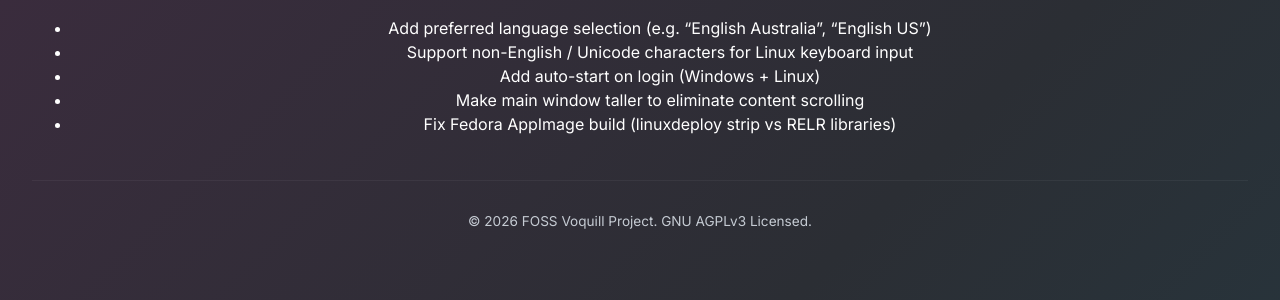
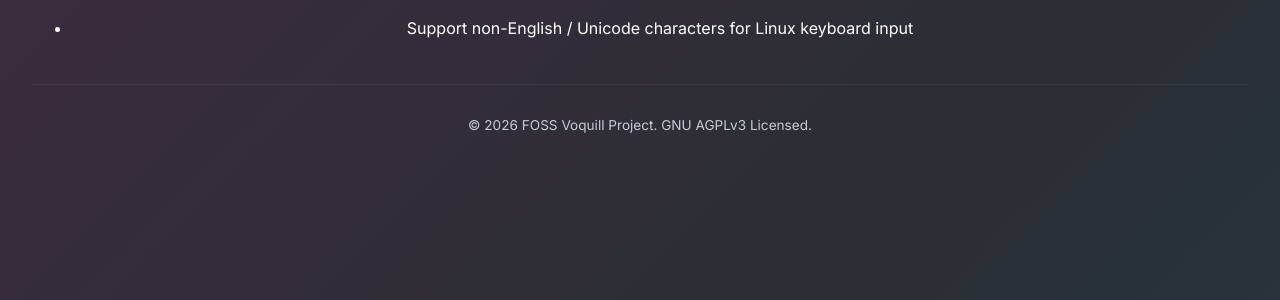
Before and after one commit to jackbrumley/voquill, a Jekyll site: the page built from docs/TODO.md, in a window 1280 px wide. Shown: the top 300 px of the page. Built offline with Jekyll 4.4.1, drawn with Linux system fonts in a browser that asks for light colours; our own code applies the rules of GitHub Pages for plain Markdown files.

Commit message:
Update TODO.md: mark completed items, remove resolved/irrelevant items

```diff
--- a/docs/TODO.md
+++ b/docs/TODO.md
@@ -1,5 +1 @@
-- Add preferred language selection (e.g. "English Australia", "English US")
 - Support non-English / Unicode characters for Linux keyboard input
-- Add auto-start on login (Windows + Linux)
-- Make main window taller to eliminate content scrolling
-- Fix Fedora AppImage build (linuxdeploy strip vs RELR libraries)
```
